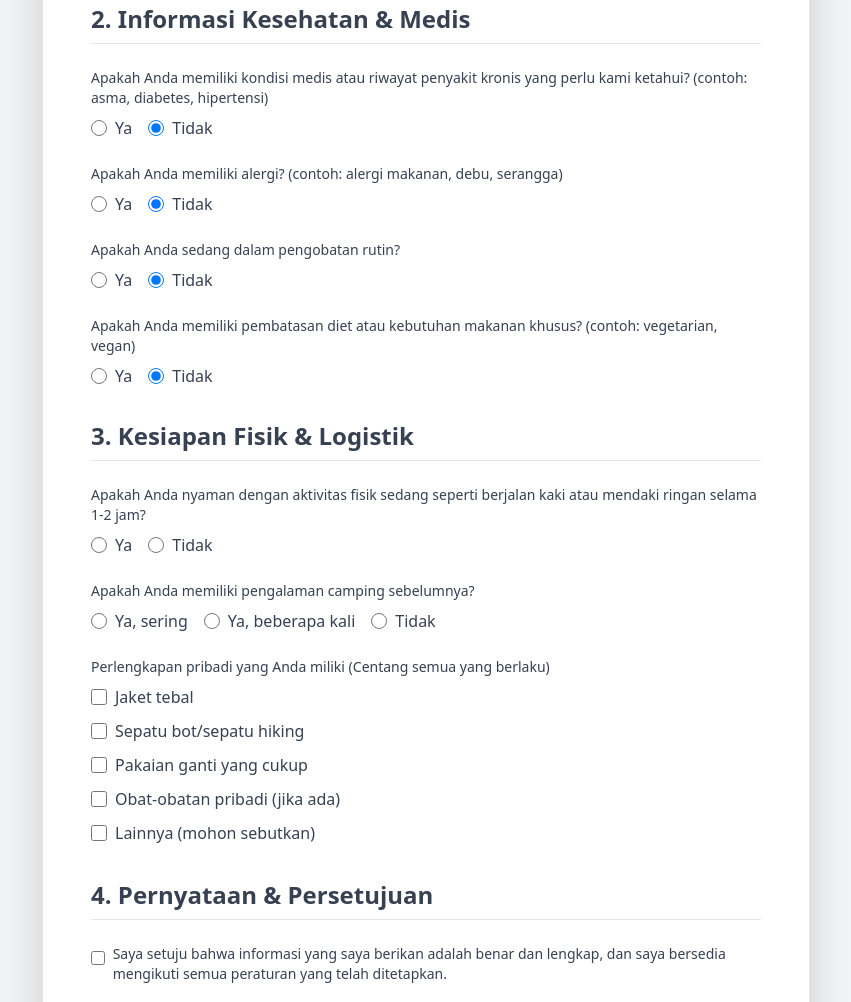
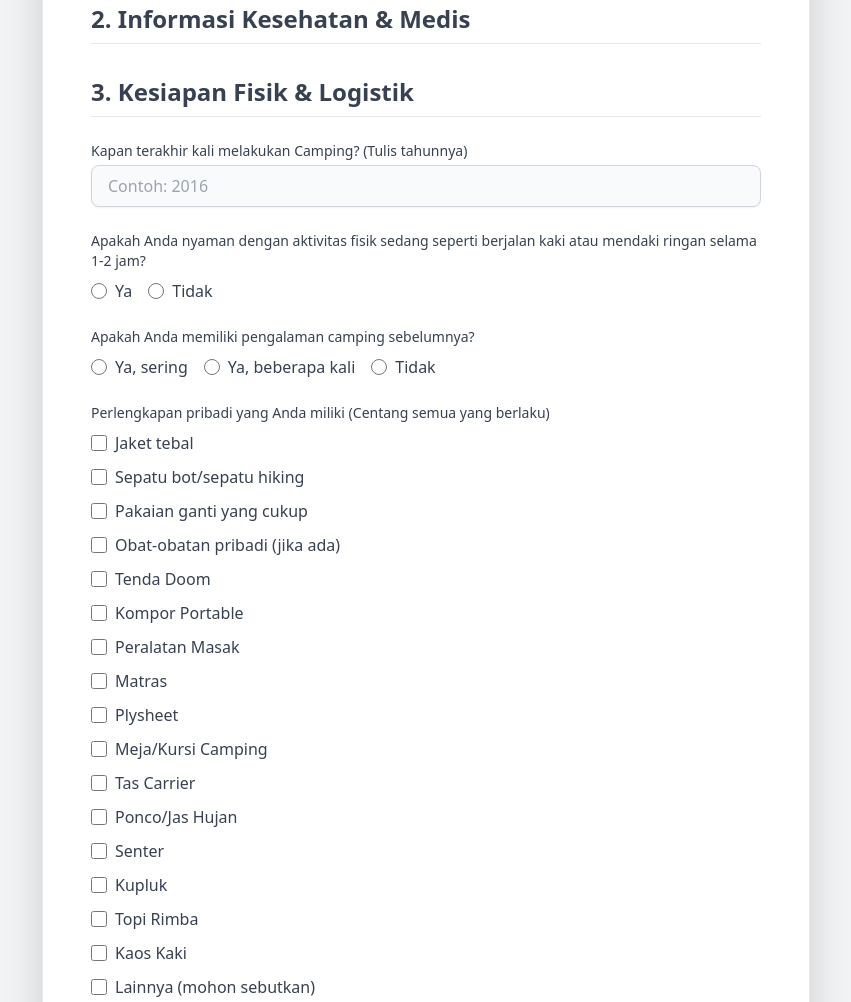
Before and after one commit to hrteach2025/formulir-camping, a website built with Vite: page index.html in a window 1280 px wide. Shown: the part 433-1435 px from the top of the page, without its empty margins (214-1065 px from the left). Built offline with nearby package versions, Linux system fonts and the light colour scheme; no server answers.

Commit message:
Update index.html

```diff
--- a/index.html
+++ b/index.html
@@ -3,7 +3,7 @@
 <head>
     <meta charset="UTF-8">
     <meta name="viewport" content="width=device-width, initial-scale=1.0">
-    <title>Formulir Kesiapan TEACH Camping</title>
+    <title>Formulir Kesiapan Camping</title>
     <link rel="preconnect" href="https://fonts.googleapis.com">
     <link rel="preconnect" href="https://fonts.gstatic.com" crossorigin>
     <link href="https://fonts.googleapis.com/css2?family=Inter:wght@400;500;600;700&display=swap" rel="stylesheet">
@@ -16,7 +16,7 @@
 <body class="bg-gray-100 font-sans p-6 md:p-10 antialiased">
     <div class="max-w-3xl mx-auto bg-white rounded-xl shadow-2xl p-8 lg:p-12 border border-gray-200">
         <h1 class="text-3xl lg:text-4xl font-extrabold text-center text-gray-800 mb-2">Formulir Kesiapan Peserta</h1>
-        <p class="text-center text-gray-500 mb-10 text-lg">TEACH Camping</p>
+        <p class="text-center text-gray-500 mb-10 text-lg">TEACH Scouting Jamboree</p>
 
         <form id="camping-form" class="space-y-8">
             <div class="space-y-6">
@@ -49,86 +49,17 @@
 
             <div class="space-y-6">
                 <h2 class="text-2xl font-semibold text-gray-700 mb-2 border-b border-gray-200 pb-2">2. Informasi Kesehatan & Medis</h2>
-
-                <div class="space-y-6">
-                    <div>
-                        <label class="block text-sm font-medium text-gray-700 mb-2">Apakah Anda memiliki kondisi medis atau riwayat penyakit kronis yang perlu kami ketahui? (contoh: asma, diabetes, hipertensi)</label>
-                        <div class="flex items-center space-x-4">
-                            <label class="inline-flex items-center">
-                                <input type="radio" name="kondisi_medis" value="Ya" class="form-radio text-blue-600 h-4 w-4" onclick="document.getElementById('penjelasan_medis').classList.remove('hidden')">
-                                <span class="ml-2 text-gray-700">Ya</span>
-                            </label>
-                            <label class="inline-flex items-center">
-                                <input type="radio" name="kondisi_medis" value="Tidak" class="form-radio text-blue-600 h-4 w-4" checked onclick="document.getElementById('penjelasan_medis').classList.add('hidden')">
-                                <span class="ml-2 text-gray-700">Tidak</span>
-                            </label>
-                        </div>
-                        <div id="penjelasan_medis" class="mt-2 hidden">
-                            <label for="penjelasan_medis_input" class="block text-sm font-medium text-gray-700 mb-1">Jika Ya, mohon jelaskan kondisi medis atau riwayat penyakit Anda</label>
-                            <input type="text" id="penjelasan_medis_input" name="penjelasan_medis" class="w-full px-4 py-2 bg-gray-50 border border-gray-300 rounded-lg shadow-sm focus:outline-none focus:ring-2 focus:ring-blue-500 focus:border-blue-500 transition-colors">
-                        </div>
-                    </div>
-
-                    <div>
-                        <label class="block text-sm font-medium text-gray-700 mb-2">Apakah Anda memiliki alergi? (contoh: alergi makanan, debu, serangga)</label>
-                        <div class="flex items-center space-x-4">
-                            <label class="inline-flex items-center">
-                                <input type="radio" name="alergi" value="Ya" class="form-radio text-blue-600 h-4 w-4" onclick="document.getElementById('penjelasan_alergi').classList.remove('hidden')">
-                                <span class="ml-2 text-gray-700">Ya</span>
-                            </label>
-                            <label class="inline-flex items-center">
-                                <input type="radio" name="alergi" value="Tidak" class="form-radio text-blue-600 h-4 w-4" checked onclick="document.getElementById('penjelasan_alergi').classList.add('hidden')">
-                                <span class="ml-2 text-gray-700">Tidak</span>
-                            </label>
-                        </div>
-                        <div id="penjelasan_alergi" class="mt-2 hidden">
-                            <label for="penjelasan_alergi_input" class="block text-sm font-medium text-gray-700 mb-1">Jika Ya, mohon jelaskan alergi Anda</label>
-                            <input type="text" id="penjelasan_alergi_input" name="penjelasan_alergi" class="w-full px-4 py-2 bg-gray-50 border border-gray-300 rounded-lg shadow-sm focus:outline-none focus:ring-2 focus:ring-blue-500 focus:border-blue-500 transition-colors">
-                        </div>
-                    </div>
-
-                    <div>
-                        <label class="block text-sm font-medium text-gray-700 mb-2">Apakah Anda sedang dalam pengobatan rutin?</label>
-                        <div class="flex items-center space-x-4">
-                            <label class="inline-flex items-center">
-                                <input type="radio" name="pengobatan_rutin" value="Ya" class="form-radio text-blue-600 h-4 w-4" onclick="document.getElementById('penjelasan_obat').classList.remove('hidden')">
-                                <span class="ml-2 text-gray-700">Ya</span>
-                            </label>
-                            <label class="inline-flex items-center">
-                                <input type="radio" name="pengobatan_rutin" value="Tidak" class="form-radio text-blue-600 h-4 w-4" checked onclick="document.getElementById('penjelasan_obat').classList.add('hidden')">
-                                <span class="ml-2 text-gray-700">Tidak</span>
-                            </label>
-                        </div>
-                        <div id="penjelasan_obat" class="mt-2 hidden">
-                            <label for="penjelasan_obat_input" class="block text-sm font-medium text-gray-700 mb-1">Jika Ya, mohon jelaskan obat yang dikonsumsi</label>
-                            <input type="text" id="penjelasan_obat_input" name="pengobatan_rutin" class="w-full px-4 py-2 bg-gray-50 border border-gray-300 rounded-lg shadow-sm focus:outline-none focus:ring-2 focus:ring-blue-500 focus:border-blue-500 transition-colors">
-                        </div>
-                    </div>
-
-                    <div>
-                        <label class="block text-sm font-medium text-gray-700 mb-2">Apakah Anda memiliki pembatasan diet atau kebutuhan makanan khusus? (contoh: vegetarian, vegan)</label>
-                        <div class="flex items-center space-x-4">
-                            <label class="inline-flex items-center">
-                                <input type="radio" name="kebutuhan_makanan" value="Ya" class="form-radio text-blue-600 h-4 w-4" onclick="document.getElementById('penjelasan_makanan').classList.remove('hidden')">
-                                <span class="ml-2 text-gray-700">Ya</span>
-                            </label>
-                            <label class="inline-flex items-center">
-                                <input type="radio" name="kebutuhan_makanan" value="Tidak" class="form-radio text-blue-600 h-4 w-4" checked onclick="document.getElementById('penjelasan_makanan').classList.add('hidden')">
-                                <span class="ml-2 text-gray-700">Tidak</span>
-                            </label>
-                        </div>
-                        <div id="penjelasan_makanan" class="mt-2 hidden">
-                            <label for="penjelasan_makanan_input" class="block text-sm font-medium text-gray-700 mb-1">Jika Ya, mohon jelaskan kebutuhan makanan khusus Anda</label>
-                            <input type="text" id="penjelasan_makanan_input" name="kebutuhan_makanan" class="w-full px-4 py-2 bg-gray-50 border border-gray-300 rounded-lg shadow-sm focus:outline-none focus:ring-2 focus:ring-blue-500 focus:border-blue-500 transition-colors">
-                        </div>
-                    </div>
                 </div>
-            </div>
 
             <div class="space-y-6">
                 <h2 class="text-2xl font-semibold text-gray-700 mb-2 border-b border-gray-200 pb-2">3. Kesiapan Fisik & Logistik</h2>
 
                 <div class="space-y-6">
+                    <div>
+                        <label for="terakhir_camping" class="block text-sm font-medium text-gray-700 mb-1">Kapan terakhir kali melakukan Camping? (Tulis tahunnya)</label>
+                        <input type="text" id="terakhir_camping" name="terakhir_camping" placeholder="Contoh: 2016" class="w-full px-4 py-2 bg-gray-50 border border-gray-300 rounded-lg shadow-sm focus:outline-none focus:ring-2 focus:ring-blue-500 focus:border-blue-500 transition-colors">
+                    </div>
+
                     <div>
                         <label class="block text-sm font-medium text-gray-700 mb-2">Apakah Anda nyaman dengan aktivitas fisik sedang seperti berjalan kaki atau mendaki ringan selama 1-2 jam?</label>
                         <div class="flex items-center space-x-4">
@@ -182,6 +113,66 @@
                             <label class="inline-flex items-center">
                                 <input type="checkbox" name="perlengkapan[]" value="Obat-obatan pribadi" class="form-checkbox rounded text-blue-600 h-4 w-4">
                                 <span class="ml-2 text-gray-700">Obat-obatan pribadi (jika ada)</span>
+                            </label>
+                            <br>
+                            <label class="inline-flex items-center">
+                                <input type="checkbox" name="perlengkapan[]" value="Tenda Doom" class="form-checkbox rounded text-blue-600 h-4 w-4">
+                                <span class="ml-2 text-gray-700">Tenda Doom</span>
+                            </label>
+                            <br>
+                            <label class="inline-flex items-center">
+                                <input type="checkbox" name="perlengkapan[]" value="Kompor Portable" class="form-checkbox rounded text-blue-600 h-4 w-4">
+                                <span class="ml-2 text-gray-700">Kompor Portable</span>
+                            </label>
+                            <br>
+                            <label class="inline-flex items-center">
+                                <input type="checkbox" name="perlengkapan[]" value="Peralatan Masak" class="form-checkbox rounded text-blue-600 h-4 w-4">
+                                <span class="ml-2 text-gray-700">Peralatan Masak</span>
+                            </label>
+                            <br>
+                            <label class="inline-flex items-center">
+                                <input type="checkbox" name="perlengkapan[]" value="Matras" class="form-checkbox rounded text-blue-600 h-4 w-4">
+                                <span class="ml-2 text-gray-700">Matras</span>
+                            </label>
+                            <br>
+                            <label class="inline-flex items-center">
+                                <input type="checkbox" name="perlengkapan[]" value="Plysheet" class="form-checkbox rounded text-blue-600 h-4 w-4">
+                                <span class="ml-2 text-gray-700">Plysheet</span>
+                            </label>
+                            <br>
+                            <label class="inline-flex items-center">
+                                <input type="checkbox" name="perlengkapan[]" value="Meja/Kursi Camping" class="form-checkbox rounded text-blue-600 h-4 w-4">
+                                <span class="ml-2 text-gray-700">Meja/Kursi Camping</span>
+                            </label>
+                            <br>
+                            <label class="inline-flex items-center">
+                                <input type="checkbox" name="perlengkapan[]" value="Tas Carrier" class="form-checkbox rounded text-blue-600 h-4 w-4">
+                                <span class="ml-2 text-gray-700">Tas Carrier</span>
+                            </label>
+                            <br>
+                            <label class="inline-flex items-center">
+                                <input type="checkbox" name="perlengkapan[]" value="Ponco/Jas Hujan" class="form-checkbox rounded text-blue-600 h-4 w-4">
+                                <span class="ml-2 text-gray-700">Ponco/Jas Hujan</span>
+                            </label>
+                            <br>
+                            <label class="inline-flex items-center">
+                                <input type="checkbox" name="perlengkapan[]" value="Senter" class="form-checkbox rounded text-blue-600 h-4 w-4">
+                                <span class="ml-2 text-gray-700">Senter</span>
+                            </label>
+                            <br>
+                            <label class="inline-flex items-center">
+                                <input type="checkbox" name="perlengkapan[]" value="Kupluk" class="form-checkbox rounded text-blue-600 h-4 w-4">
+                                <span class="ml-2 text-gray-700">Kupluk</span>
+                            </label>
+                            <br>
+                            <label class="inline-flex items-center">
+                                <input type="checkbox" name="perlengkapan[]" value="Topi Rimba" class="form-checkbox rounded text-blue-600 h-4 w-4">
+                                <span class="ml-2 text-gray-700">Topi Rimba</span>
+                            </label>
+                            <br>
+                            <label class="inline-flex items-center">
+                                <input type="checkbox" name="perlengkapan[]" value="Kaos Kaki" class="form-checkbox rounded text-blue-600 h-4 w-4">
+                                <span class="ml-2 text-gray-700">Kaos Kaki</span>
                             </label>
                             <br>
                             <label class="inline-flex items-center">
```
